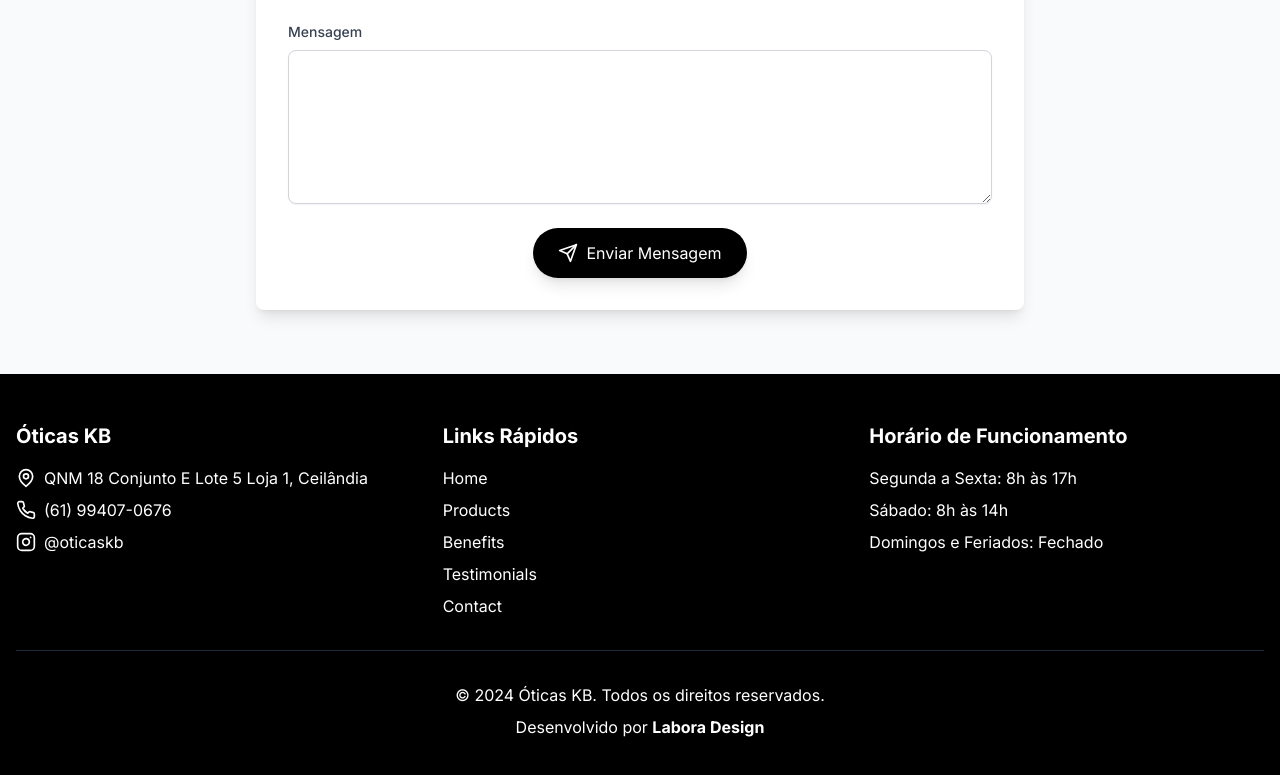
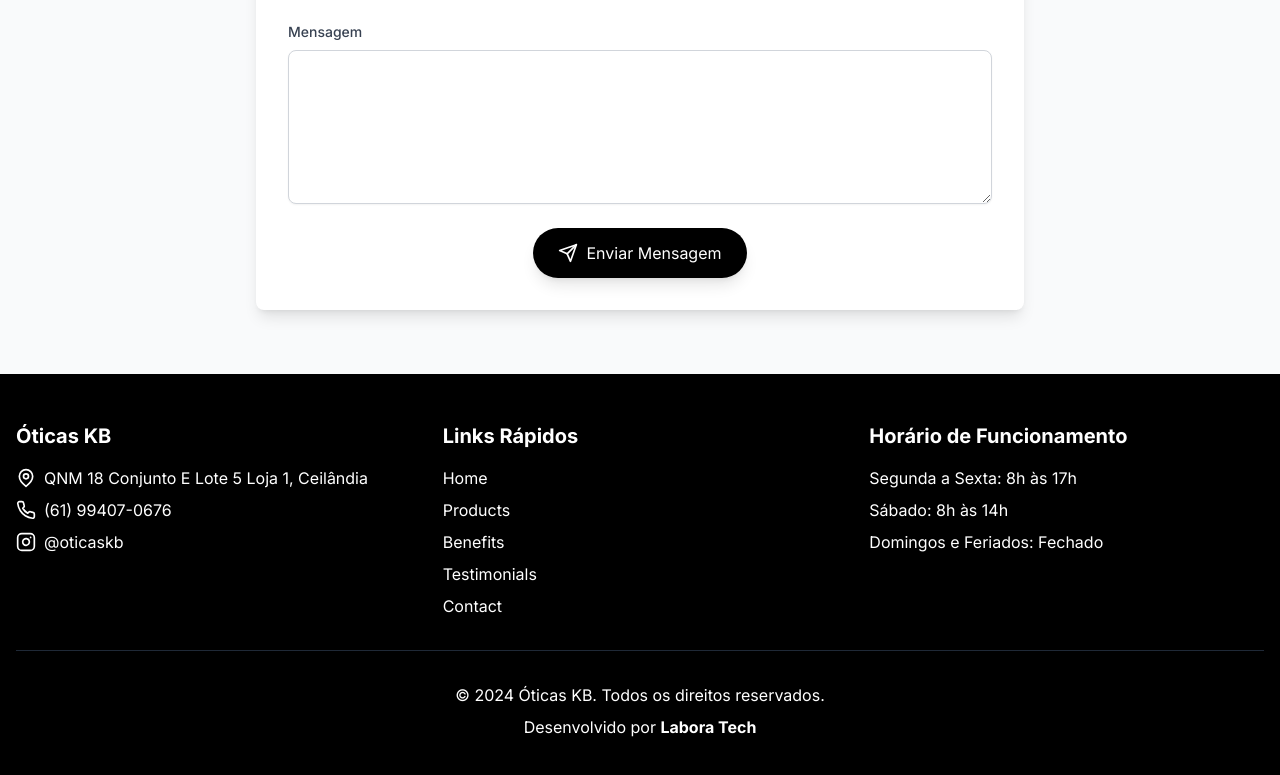
Before and after one commit to hericlessssss/oticakb-web-app, a React (Vite) app: page / in a window 1280 px wide. Shown: the part 3965-4740 px from the top of the page. Built offline with nearby package versions, Linux system fonts and the light colour scheme.

Commit message:
trocando design por tech

```diff
--- a/src/components/Footer.tsx
+++ b/src/components/Footer.tsx
@@ -81,7 +81,7 @@ const Footer = () => {
 
         <div className="mt-8 pt-8 border-t border-gray-800 text-center space-y-2">
           <p>&copy; {new Date().getFullYear()} Óticas KB. Todos os direitos reservados.</p>
-          <p>Desenvolvido por <strong>Labora Design</strong></p>
+          <p>Desenvolvido por <strong>Labora Tech</strong></p>
         </div>
       </div>
 
```
